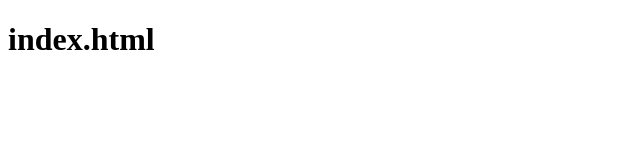
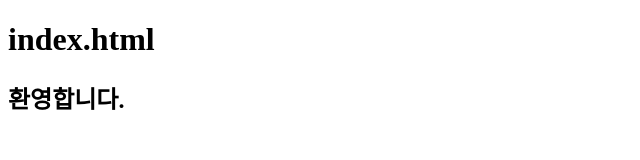
Before and after one commit to pcw940530/happy-market, a plain HTML site: page index.html in a window 1280 px wide. Shown: the whole page, without its empty margins (0-640 px from the left). Drawn offline with Linux system fonts and the light colour scheme.

Commit message:
feat: index.html에 환영 문구 추가
h2 태그로 환영 인사 문구 추가

```diff
--- a/index.html
+++ b/index.html
@@ -7,6 +7,7 @@
 </head>
 <body>
     <h1>index.html</h1>
+    <h2>환영합니다.</h2>
 
 </body>
 </html>
```
